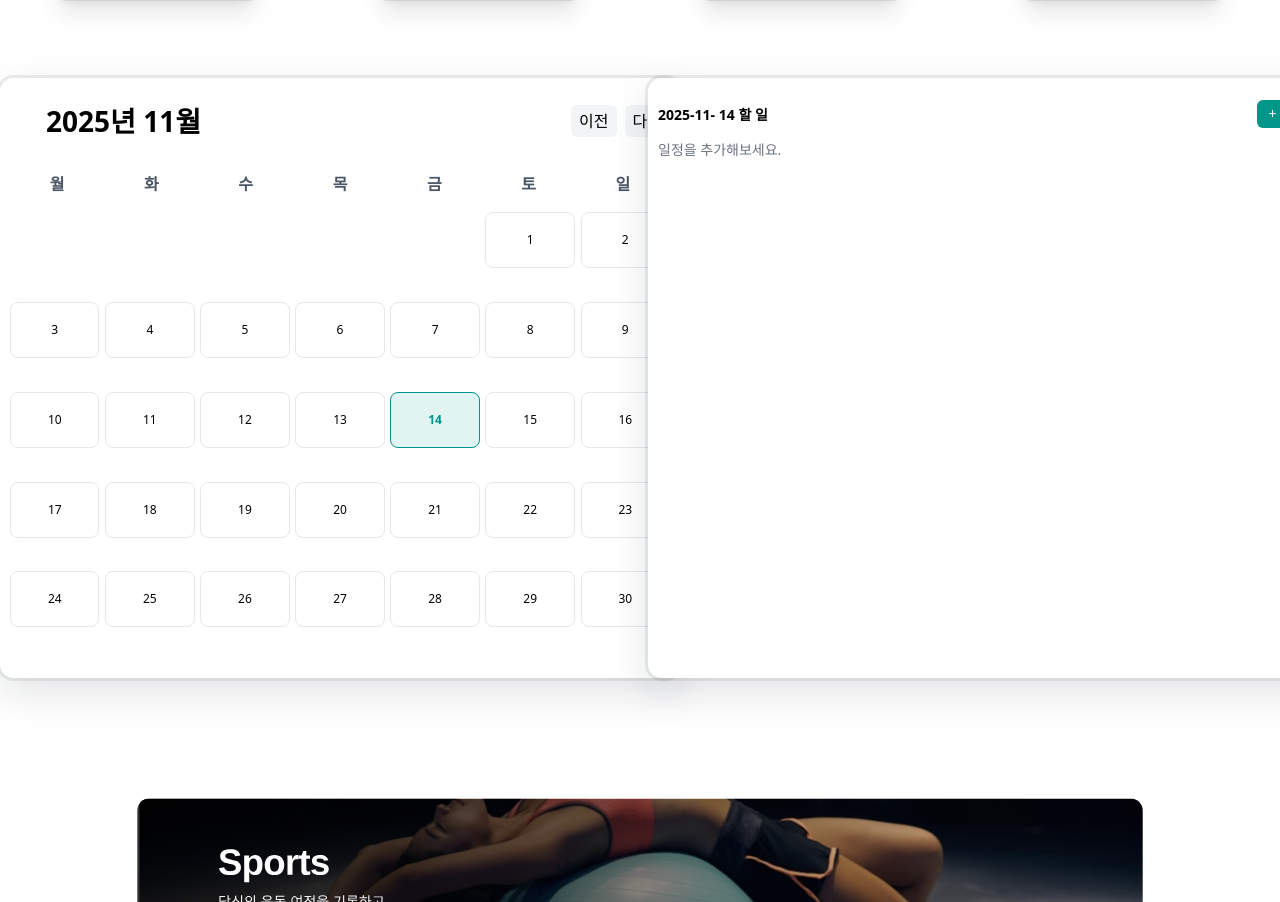
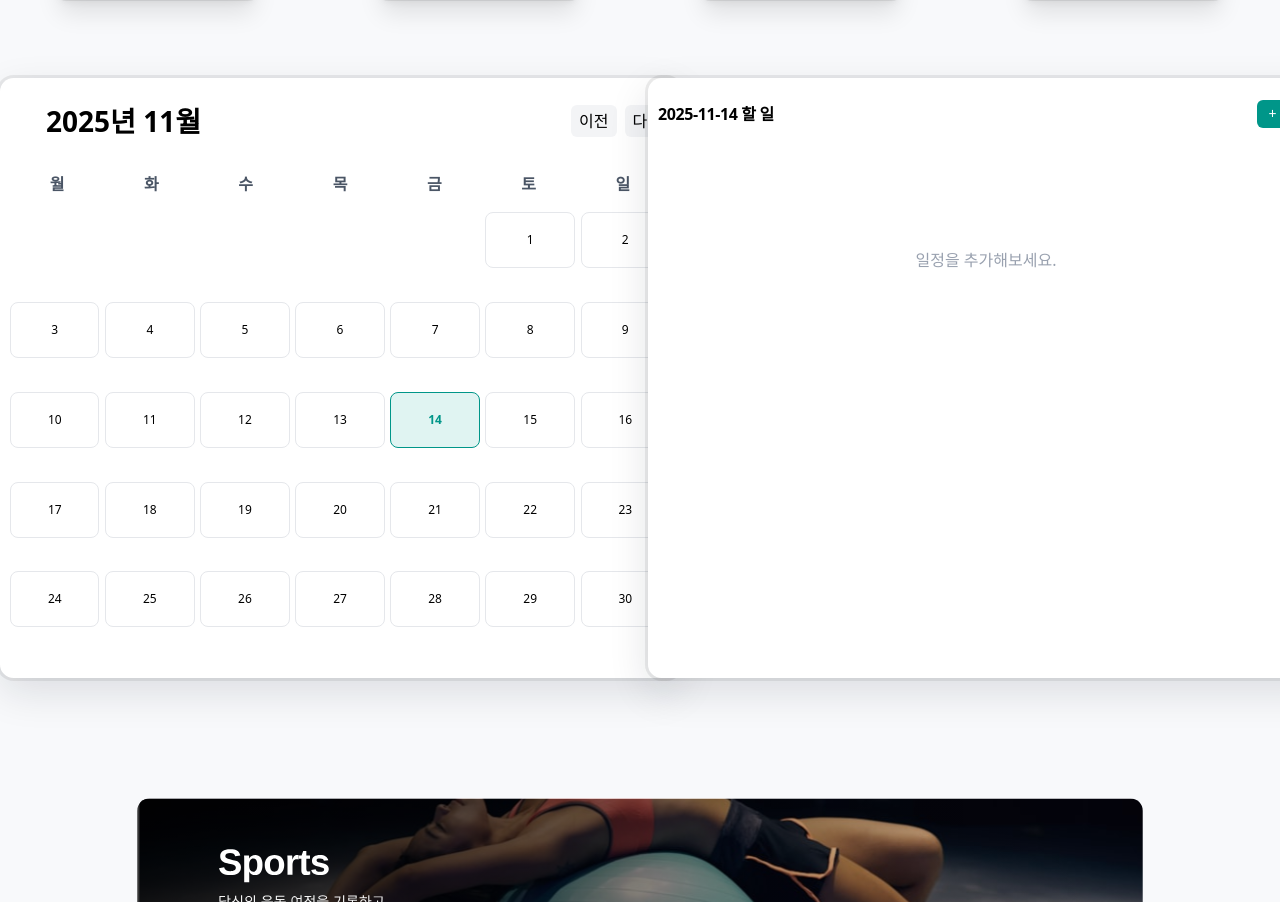
Before and after one commit to SMU-FitNation-Health/FrontEnd, a React (Vite) app: page /dashboard in a window 1280 px wide. Shown: the part 825-1727 px from the top of the page. Built offline with nearby package versions, Linux system fonts and the light colour scheme.

Commit message:
캘린더 완료

```diff
--- a/src/pages/dashboard/DashBoardPage.jsx
+++ b/src/pages/dashboard/DashBoardPage.jsx
@@ -1,4 +1,3 @@
-
 import React from "react";
 import Footer from "../../layout/footer/Footer.jsx";
 
@@ -10,13 +9,13 @@ import QuickLinks from "./components/QuickLinks.jsx";
 export default function DashBoardPage() {
   // 임시 지표 데이터(2,3,4번 카드). 입력 페이지 붙이면 이 부분만 교체하면 됨.
   const mockSeries = {
-    weight:  [70.2, 70.1, 70.0, 70.3, 70.1, 69.9, 70.0],
+    weight:  [70.2, 70.1, 70.0, 70.3, 70.1, 69.9, 70.0],
     bodyFat: [21.5, 21.3, 21.1, 21.0, 20.9, 20.8, 20.7],
-    sleep:   [6.1, 7.2, 6.8, 7.5, 7.0, 6.6, 7.3],
+    sleep:   [6.1, 7.2, 6.8, 7.5, 7.0, 6.6, 7.3],
   };
 
   return (
-    <>
+    <div style={{ backgroundColor: '#F8F9FB' }}>
       <DashBanner />
 
       <MetricsRow
@@ -30,6 +29,6 @@ export default function DashBoardPage() {
       <QuickLinks />
 
       <Footer />
-    </>
+    </div>
   );
 }
--- a/src/pages/dashboard/components/calendar/CalendarRight.jsx
+++ b/src/pages/dashboard/components/calendar/CalendarRight.jsx
@@ -27,10 +27,11 @@ export default function CalendarRight({
         flex flex-col
       "
     >
+      {/* 상단 날짜 + 추가 버튼 */}
       <div className="flex items-center justify-between gap-2">
-        <h3 className="text-[clamp(14px,1.6vmin,18px)] font-semibold">
+        <h3 className="text-[clamp(30px, 10vmin,100px)] font-semibold tracking-tight">
           {selected.getFullYear()}-
-          {String(selected.getMonth() + 1).padStart(2, "0")}-{" "}
+          {String(selected.getMonth() + 1).padStart(2, "0")}-
           {String(selected.getDate()).padStart(2, "0")} 할 일
         </h3>
         <AddBox
@@ -41,16 +42,23 @@ export default function CalendarRight({
         />
       </div>
 
-      <ul className="mt-3 space-y-2 overflow-auto max-h-[clamp(180px,28vmin,320px)] pr-1">
-        {selList.length === 0 && (
-          <li className="text-sm text-gray-500">일정을 추가해보세요.</li>
-        )}
+      {/* 리스트/플레이스홀더 영역 */}
+      <div className="mt-5 flex-1 overflow-auto max-h-[clamp(180px,28vmin,320px)] pr-1">
+        {/* 일정이 없을 때: 가운데 정렬 + 폰트 키우기 */}
+        {selList.length === 0 ? (
+          <div className="w-full h-full flex items-center justify-center text-center">
+            <p className="text-[clamp(30px, 6vmin,70px)] text-gray-400">
+              일정을 추가해보세요.
+            </p>
+          </div>
+        ) : (
+          <ul className="space-y-2">
             {selList.map((item) => (
               <li
                 key={item.id}
                 className="flex items-center justify-between gap-3 bg-gray-50 rounded-md px-3 py-2"
               >
-            <label className="flex items-center gap-2 text-sm">
+                <label className="flex items-center gap-2 text-[clamp(12px,1.6vmin,16px)]">
                   <input
                     type="checkbox"
                     checked={item.done}
@@ -58,7 +66,11 @@ export default function CalendarRight({
                     className="accent-[#009689]"
                   />
                   <span
-                className={item.done ? "line-through text-gray-400" : ""}
+                    className={
+                      item.done
+                        ? "line-through text-gray-400"
+                        : "text-gray-800"
+                    }
                   >
                     {item.text}
                   </span>
@@ -66,7 +78,7 @@ export default function CalendarRight({
                 <button
                   type="button"
                   onClick={() => removeTask(selKey, item.id)}
-              className="text-xs text-gray-500 hover:text-red-600"
+                  className="text-[clamp(10px,1.3vmin,13px)] text-gray-500 hover:text-red-600"
                   aria-label="삭제"
                 >
                   삭제
@@ -74,6 +86,8 @@ export default function CalendarRight({
               </li>
             ))}
           </ul>
+        )}
+      </div>
     </div>
   );
 }
```
Lines whose indentation alone changed are shown as unchanged.
